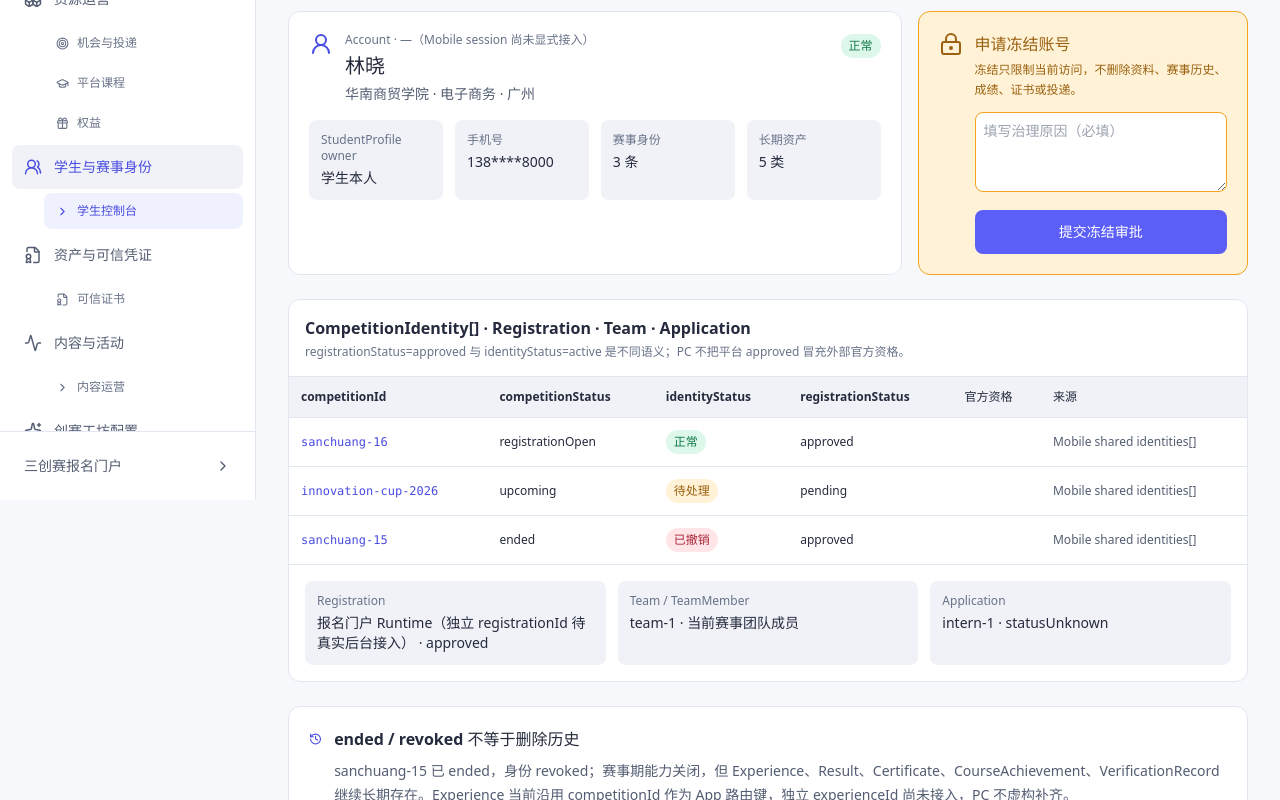
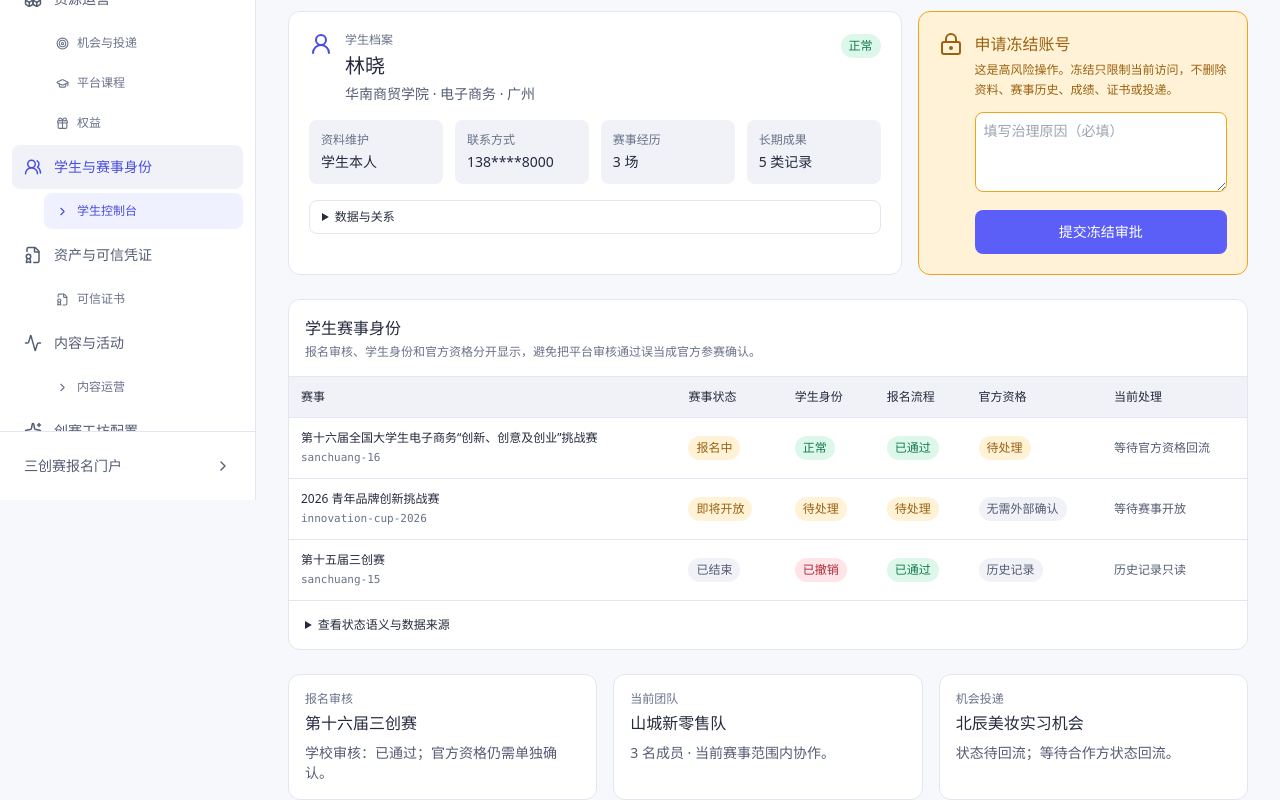
Before and after one commit to dangjingtao/core-industry-college-prototype, a React (Vite) app in the folder apps/pc/: page /admin/students in a window 1280 px wide. Shown: the part 300-1100 px from the top of the page. Built offline with nearby package versions, Linux system fonts and the light colour scheme.

Commit message:
fix(pc05): make student governance usable for operators

```diff
--- a/apps/pc/src/admin/PC05StudentConsole.tsx
+++ b/apps/pc/src/admin/PC05StudentConsole.tsx
@@ -1,10 +1,21 @@
 import { ArrowRight, History, LockKeyhole, UnlockKeyhole, UserRound } from "lucide-react";
 import { useState } from "react";
 import { Link } from "react-router-dom";
-import { Button } from "../components/ui";
+import { Button, StatusTag } from "../components/ui";
+import { competitionControlById } from "./competition-control-data";
 import { longTermAssetsSeed, studentAccountSeed } from "./pc05-data";
 import { usePC05State } from "./PC05State";
-import { PC05Fact, PC05StateTag } from "./pc05-ui";
+import { PC05Fact, PC05StateTag, pc05StateLabel } from "./pc05-ui";
+
+const competitionName = (competitionId: string) => competitionControlById(competitionId)?.name ?? (competitionId === "sanchuang-15" ? "第十五届三创赛" : competitionId);
+
+function nextAction(competitionId: string, identityStatus: string) {
+  const control = competitionControlById(competitionId);
+  if (control?.qualification.officialQualification === "pending") return "等待官方资格回流";
+  if (control?.status === "upcoming") return "等待赛事开放";
+  if (identityStatus === "revoked") return "历史记录只读";
+  return "无需处理";
+}
 
 export function PC05StudentConsole() {
   const { accountStatus, approvals, requestAccountAction } = usePC05State();
@@ -12,6 +23,7 @@ export function PC05StudentConsole() {
   const [notice, setNotice] = useState("");
   const action = accountStatus === "active" ? "freeze" : "unfreeze";
   const pending = approvals.find(item => (item.kind === "accountFreeze" || item.kind === "accountUnfreeze") && item.status === "pending");
+  const currentCompetition = competitionControlById("sanchuang-16");
   const submit = () => {
     const ok = requestAccountAction(action, reason);
     setNotice(ok ? "已进入高风险审批队列；账号状态不会在普通运营提交时直接改变。" : "请填写原因，或先处理已有同类审批。");
@@ -21,18 +33,25 @@ export function PC05StudentConsole() {
   return <div className="space-y-6">
     <section className="grid gap-4 xl:grid-cols-[1.3fr_.7fr]">
       <div className="rounded-container border border-border-subtle bg-surface p-5">
-        <div className="flex items-start justify-between gap-3"><div className="flex gap-3"><UserRound className="text-text-brand" /><div><p className="text-xs text-text-tertiary">Account · {studentAccountSeed.accountId}</p><h2 className="mt-1 text-xl font-semibold">{studentAccountSeed.name}</h2><p className="mt-1 text-sm text-text-secondary">{studentAccountSeed.school} · {studentAccountSeed.major} · {studentAccountSeed.city}</p></div></div><div data-testid="account-status"><PC05StateTag state={accountStatus} /></div></div>
-        <div className="mt-4 grid gap-3 md:grid-cols-4"><PC05Fact label="StudentProfile owner">学生本人</PC05Fact><PC05Fact label="手机号">{studentAccountSeed.phone}</PC05Fact><PC05Fact label="赛事身份">{studentAccountSeed.identities.length} 条</PC05Fact><PC05Fact label="长期资产">{longTermAssetsSeed.length} 类</PC05Fact></div>
+        <div className="flex items-start justify-between gap-3"><div className="flex gap-3"><UserRound className="text-text-brand" /><div><p className="text-xs text-text-tertiary">学生档案</p><h2 className="mt-1 text-xl font-semibold">{studentAccountSeed.name}</h2><p className="mt-1 text-sm text-text-secondary">{studentAccountSeed.school} · {studentAccountSeed.major} · {studentAccountSeed.city}</p></div></div><div data-testid="account-status"><PC05StateTag state={accountStatus} /></div></div>
+        <div className="mt-4 grid gap-3 md:grid-cols-4"><PC05Fact label="资料维护">学生本人</PC05Fact><PC05Fact label="联系方式">{studentAccountSeed.phone}</PC05Fact><PC05Fact label="赛事经历">{studentAccountSeed.identities.length} 场</PC05Fact><PC05Fact label="长期成果">{longTermAssetsSeed.length} 类记录</PC05Fact></div>
+        <details className="mt-4 rounded-control border border-border-subtle px-3 py-2 text-xs text-text-secondary"><summary className="cursor-pointer font-medium text-text-primary">数据与关系</summary><div className="mt-3 space-y-1"><p>账号标识：{studentAccountSeed.accountId}</p><p>个人资料来源：StudentProfile，由学生本人优先维护。</p><p>赛事身份来源：Mobile CompetitionIdentity[]。</p></div></details>
       </div>
-      <div className="rounded-container border border-warning bg-warning-bg p-5"><div className="flex gap-3">{accountStatus === "active" ? <LockKeyhole className="text-warning-text" /> : <UnlockKeyhole className="text-warning-text" />}<div className="flex-1"><h2 className="font-semibold text-warning-text">{accountStatus === "active" ? "申请冻结账号" : "申请解冻账号"}</h2><p className="mt-1 text-xs leading-5 text-warning-text">冻结只限制当前访问，不删除资料、赛事历史、成绩、证书或投递。</p><textarea data-testid="account-governance-reason" value={reason} onChange={e => setReason(e.target.value)} className="mt-3 min-h-20 w-full rounded-control border border-warning bg-surface p-2 text-sm" placeholder="填写治理原因（必填）"/><Button className="mt-3 w-full" onClick={submit}>{accountStatus === "active" ? "提交冻结审批" : "提交解冻审批"}</Button>{pending && <p className="mt-2 text-xs text-warning-text">待审批：{pending.id}</p>}{notice && <p data-testid="governance-notice" className="mt-2 text-xs text-warning-text">{notice}</p>}</div></div></div>
+      <div className="rounded-container border border-warning bg-warning-bg p-5"><div className="flex gap-3">{accountStatus === "active" ? <LockKeyhole className="text-warning-text" /> : <UnlockKeyhole className="text-warning-text" />}<div className="flex-1"><h2 className="font-semibold text-warning-text">{accountStatus === "active" ? "申请冻结账号" : "申请解冻账号"}</h2><p className="mt-1 text-xs leading-5 text-warning-text">这是高风险操作。冻结只限制当前访问，不删除资料、赛事历史、成绩、证书或投递。</p><textarea data-testid="account-governance-reason" value={reason} onChange={e => setReason(e.target.value)} className="mt-3 min-h-20 w-full rounded-control border border-warning bg-surface p-2 text-sm" placeholder="填写治理原因（必填）"/><Button className="mt-3 w-full" onClick={submit}>{accountStatus === "active" ? "提交冻结审批" : "提交解冻审批"}</Button>{pending && <p className="mt-2 text-xs text-warning-text">当前已有一项账号治理申请待审批。</p>}{notice && <p data-testid="governance-notice" className="mt-2 text-xs text-warning-text">{notice}</p>}</div></div></div>
     </section>
 
     <section className="rounded-container border border-border-subtle bg-surface">
-      <div className="border-b border-border-subtle p-4"><h2 className="font-semibold">CompetitionIdentity[] · Registration · Team · Application</h2><p className="mt-1 text-xs text-text-tertiary">registrationStatus=approved 与 identityStatus=active 是不同语义；PC 不把平台 approved 冒充外部官方资格。</p></div>
-      <div className="overflow-x-auto"><table className="min-w-[920px] w-full text-left text-xs"><thead className="bg-surface-subtle"><tr>{["competitionId","competitionStatus","identityStatus","registrationStatus","官方资格","来源"].map(x => <th key={x} className="p-3">{x}</th>)}</tr></thead><tbody>{studentAccountSeed.identities.map(i => <tr key={i.competitionId} className="border-t border-border-subtle"><td className="p-3 font-mono text-text-brand">{i.competitionId}</td><td className="p-3">{i.competitionStatus}</td><td className="p-3"><PC05StateTag state={i.identityStatus}/></td><td className="p-3">{i.registrationStatus}</td><td className="p-3">{i.officialQualification}</td><td className="p-3 text-text-secondary">{i.source}</td></tr>)}</tbody></table></div>
-      <div className="grid gap-3 border-t border-border-subtle p-4 md:grid-cols-3"><PC05Fact label="Registration">{studentAccountSeed.registration.registrationId} · {studentAccountSeed.registration.status}</PC05Fact><PC05Fact label="Team / TeamMember">{studentAccountSeed.team.teamId} · {studentAccountSeed.team.role}</PC05Fact><PC05Fact label="Application">{studentAccountSeed.application.opportunityId} · {studentAccountSeed.application.status}</PC05Fact></div>
+      <div className="border-b border-border-subtle p-4"><h2 className="font-semibold">学生赛事身份</h2><p className="mt-1 text-xs text-text-tertiary">报名审核、学生身份和官方资格分开显示，避免把平台审核通过误当成官方参赛确认。</p></div>
+      <div className="overflow-x-auto"><table className="min-w-[900px] w-full text-left text-xs"><thead className="bg-surface-subtle"><tr>{["赛事","赛事状态","学生身份","报名流程","官方资格","当前处理"].map(x => <th key={x} className="p-3">{x}</th>)}</tr></thead><tbody>{studentAccountSeed.identities.map(i => { const control = competitionControlById(i.competitionId); const official = control?.qualification.officialQualification; return <tr key={i.competitionId} className="border-t border-border-subtle"><td className="p-3"><p className="font-medium text-text-primary">{competitionName(i.competitionId)}</p><p className="mt-1 font-mono text-[11px] text-text-tertiary">{i.competitionId}</p></td><td className="p-3"><PC05StateTag state={i.competitionStatus}/></td><td className="p-3"><PC05StateTag state={i.identityStatus}/></td><td className="p-3"><PC05StateTag state={i.registrationStatus}/></td><td className="p-3">{official ? <PC05StateTag state={official}/> : <StatusTag tone="neutral">历史记录</StatusTag>}</td><td className="p-3 font-medium text-text-secondary">{nextAction(i.competitionId, i.identityStatus)}</td></tr>; })}</tbody></table></div>
+      <details className="border-t border-border-subtle p-4 text-xs text-text-secondary"><summary className="cursor-pointer font-medium text-text-primary">查看状态语义与数据来源</summary><div className="mt-3 space-y-2"><p>平台报名 `approved` 只代表平台流程完成，不等于学生赛事身份 `active`，也不等于官方资格 `confirmed`。</p><p>第十六届三创赛官方资格：{currentCompetition?.qualification.officialQualification ?? "未接入"}；来源于 PC02 赛事控制面，不在 PC05 复制第二份状态。</p><p>学生赛事身份来源：Mobile shared identities[]。</p></div></details>
     </section>
 
-    <section data-testid="retention-proof" className="rounded-container border border-border-subtle bg-surface p-5"><div className="flex gap-3"><History className="text-text-brand" /><div><h2 className="font-semibold">ended / revoked 不等于删除历史</h2><p className="mt-2 text-sm leading-6 text-text-secondary">sanchuang-15 已 ended，身份 revoked；赛事期能力关闭，但 Experience、Result、Certificate、CourseAchievement、VerificationRecord 继续长期存在。Experience 当前沿用 competitionId 作为 App 路由键，独立 experienceId 尚未接入，PC 不虚构补齐。</p><Link to="/admin/assets" className="mt-3 inline-flex items-center gap-1 text-sm font-semibold text-text-brand">查看长期资产 <ArrowRight size={15}/></Link></div></div></section>
+    <section className="grid gap-4 md:grid-cols-3">
+      <div className="rounded-container border border-border-subtle bg-surface p-4"><p className="text-xs text-text-tertiary">报名审核</p><h3 className="mt-1 font-semibold">第十六届三创赛</h3><p className="mt-2 text-sm text-text-secondary">学校审核：{pc05StateLabel(studentAccountSeed.registration.status)}；官方资格仍需单独确认。</p></div>
+      <div className="rounded-container border border-border-subtle bg-surface p-4"><p className="text-xs text-text-tertiary">当前团队</p><h3 className="mt-1 font-semibold">{currentCompetition?.team.name ?? "赛事团队"}</h3><p className="mt-2 text-sm text-text-secondary">{currentCompetition?.team.members.length ?? 0} 名成员 · 当前赛事范围内协作。</p></div>
+      <div className="rounded-container border border-border-subtle bg-surface p-4"><p className="text-xs text-text-tertiary">机会投递</p><h3 className="mt-1 font-semibold">北辰美妆实习机会</h3><p className="mt-2 text-sm text-text-secondary">{pc05StateLabel(studentAccountSeed.application.status)}；等待合作方状态回流。</p></div>
+    </section>
+
+    <section data-testid="retention-proof" className="rounded-container border border-border-subtle bg-surface p-5"><div className="flex gap-3"><History className="text-text-brand" /><div><h2 className="font-semibold">历史赛事结束后，成果仍然保留</h2><p className="mt-2 text-sm leading-6 text-text-secondary">第十五届三创赛已经结束，学生赛事身份也已撤销，因此赛事工作区保持关闭；参赛经历、比赛成绩、证书、课程成果和验真记录仍可长期查询。</p><Link to="/admin/assets" className="mt-3 inline-flex items-center gap-1 text-sm font-semibold text-text-brand">查看长期资产 <ArrowRight size={15}/></Link><details className="mt-4 text-xs text-text-secondary"><summary className="cursor-pointer font-medium text-text-primary">技术追溯信息</summary><p className="mt-2">赛事期状态：competitionId=sanchuang-15 · ended · identityStatus=revoked。Experience 当前沿用 competitionId 作为 App 路由键，独立 experienceId 尚未接入。</p></details></div></div></section>
   </div>;
 }
```
